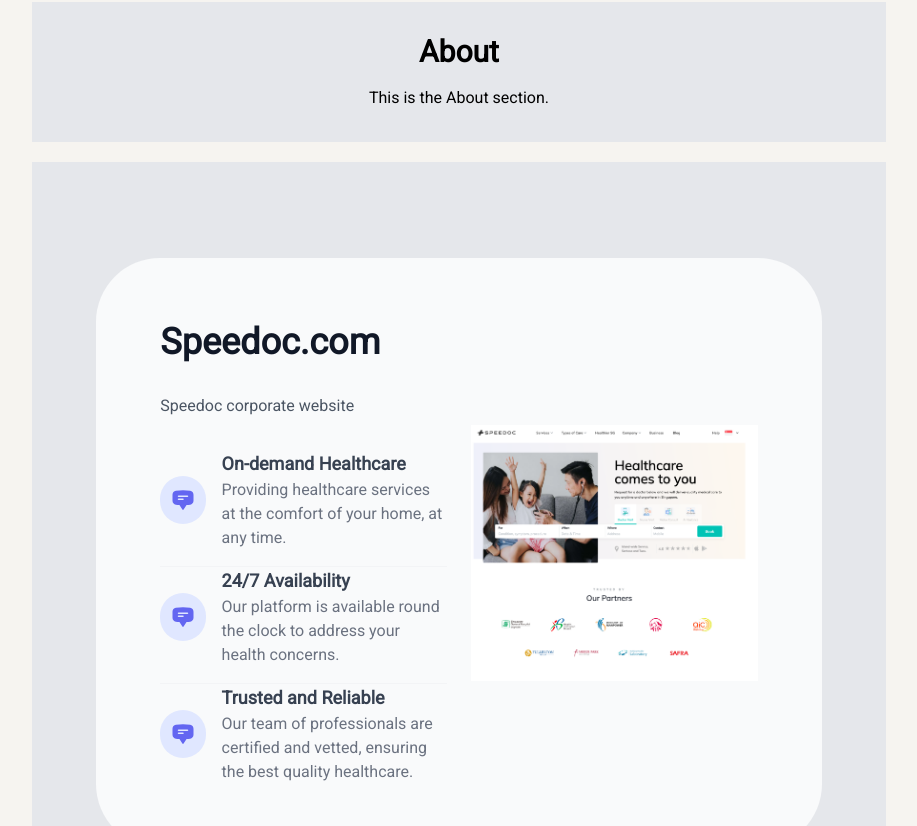
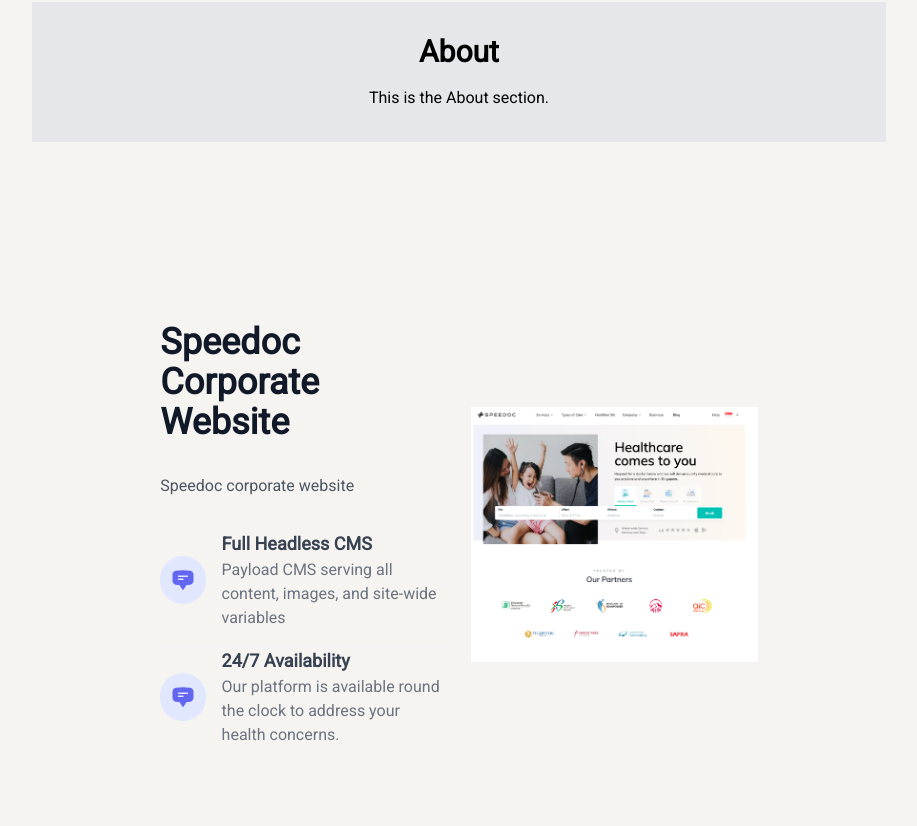
Before and after one commit to flip-in/profile-next, a Next.js app: page / in a window 1280 px wide. Shown: the part 614-1440 px from the top of the page, without its empty margins (181-1098 px from the left). Built offline with nearby package versions, Linux system fonts and the light colour scheme.

Commit message:
remove dark mode from content component

```diff
--- a/app/(home)/Portfolio.tsx
+++ b/app/(home)/Portfolio.tsx
@@ -7,26 +7,22 @@
 const Portfolio: React.FC<PortfolioProps> = () => {
   return (
     <div className="my-5">
-      <section id="Portfolio" className="bg-gray-200 py-8">
+      <section id="Portfolio" className=" py-8">
         <RightContent
-          title="Speedoc.com"
+          title="Speedoc Corporate Website"
+          titleLink="https://www.speedoc.com"
           subtitle="Speedoc corporate website"
           imageSrc={speedoc1}
           features={[
             {
-              title: "On-demand Healthcare",
+              title: "Full Headless CMS",
               description:
-                "Providing healthcare services at the comfort of your home, at any time.",
+                "Payload CMS serving all content, images, and site-wide variables",
             },
             {
               title: "24/7 Availability",
               description:
                 "Our platform is available round the clock to address your health concerns.",
-            },
-            {
-              title: "Trusted and Reliable",
-              description:
-                "Our team of professionals are certified and vetted, ensuring the best quality healthcare.",
             },
           ]}
         />
--- a/app/(shared)/Content.tsx
+++ b/app/(shared)/Content.tsx
@@ -8,6 +8,7 @@
   subtitle?: string;
   imageSrc?: StaticImageData;
   features?: { title: string; description: string }[];
+  titleLink?: string;
 };
 
 const RightContent = ({
@@ -20,11 +21,12 @@
       description: "Feature description",
     },
   ],
+  titleLink = "",
 }: Props = {}) => {
   return (
     <div className="py-16">
-      <div className="xl:container m-auto px-6 text-gray-600 md:px-12 xl:px-16">
-        <div className="lg:bg-gray-50 dark:lg:bg-black lg:p-16 rounded-[4rem] space-y-6 md:flex flex-row-reverse md:gap-6 justify-center md:space-y-0 lg:items-center">
+      <div className="xl:container m-auto text-gray-600 md:px-12 xl:px-16">
+        <div className=" lg:p-16 rounded-[4rem] space-y-6 md:flex flex-row-reverse md:gap-6 justify-center md:space-y-0 lg:items-center px-6">
           <div className="md:5/12 lg:w-1/2">
             {imageSrc && (
               <Image
@@ -38,22 +40,30 @@
             )}
           </div>
           <div className="md:7/12 lg:w-1/2">
-            <h2 className="text-3xl font-bold text-gray-900 md:text-4xl dark:text-white">
-              {title}
-            </h2>
-            <p className="my-8 text-gray-600 dark:text-gray-300">{subtitle}</p>
-            <div className="divide-y space-y-4 divide-gray-100 dark:divide-gray-800">
+            {titleLink ? (
+              <a href={titleLink} target="_blank" rel="noopener noreferrer">
+                <h2 className="text-3xl font-bold text-gray-900 md:text-4xl">
+                  {title}
+                </h2>
+              </a>
+            ) : (
+              <h2 className="text-3xl font-bold text-gray-900 md:text-4x">
+                {title}
+              </h2>
+            )}
+            <p className="my-8 text-gray-600 ">{subtitle}</p>
+            <div className="divide-y space-y-4 divide-gray-100 ">
               {features.map((feature) => (
                 <div
                   key={feature.title}
                   className="mt-8 flex gap-4 md:items-center"
                 >
-                  <div className="w-12 h-12 flex gap-4 rounded-full bg-indigo-100 dark:bg-indigo-900/20">
+                  <div className="w-12 h-12 flex gap-4 rounded-full bg-indigo-100 ">
                     <svg
                       xmlns="http://www.w3.org/2000/svg"
                       viewBox="0 0 24 24"
                       fill="currentColor"
-                      className="w-6 h-6 m-auto text-indigo-500 dark:text-indigo-400"
+                      className="w-6 h-6 m-auto text-indigo-500 "
                     >
                       <path
                         fillRule="evenodd"
@@ -63,12 +73,10 @@
                     </svg>
                   </div>
                   <div className="w-5/6">
-                    <h4 className="font-semibold text-lg text-gray-700 dark:text-indigo-300">
+                    <h4 className="font-semibold text-lg text-gray-700 ">
                       {feature.title}
                     </h4>
-                    <p className="text-gray-500 dark:text-gray-400">
-                      {feature.description}
-                    </p>
+                    <p className="text-gray-500 ">{feature.description}</p>
                   </div>
                 </div>
               ))}
```
